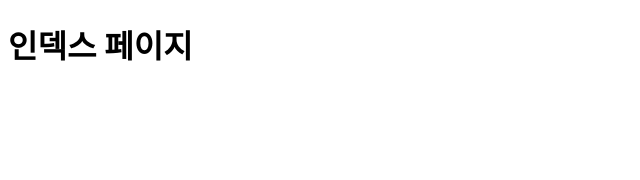
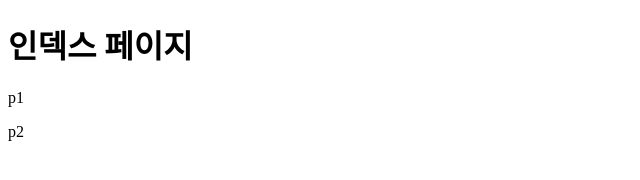
Before and after one commit to KangSena/html2, a plain HTML site: page index.html in a window 1280 px wide. Shown: the full height of the page, 0-640 px from the left. Drawn offline with Linux system fonts and the light colour scheme.

Commit message:
p1 added

```diff
--- a/index.html
+++ b/index.html
@@ -8,5 +8,7 @@
 </head>
 <body>
     <h1>인덱스 페이지</h1>
+    <p>p1</p>
+    <p>p2</p>
 </body>
 </html>
```
